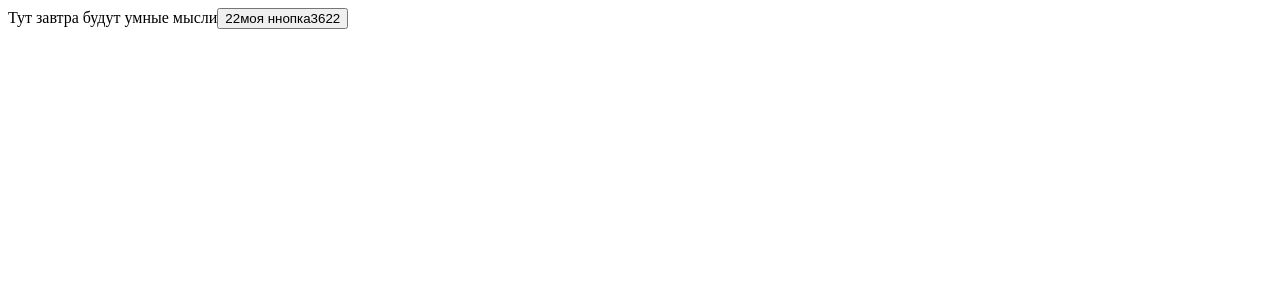
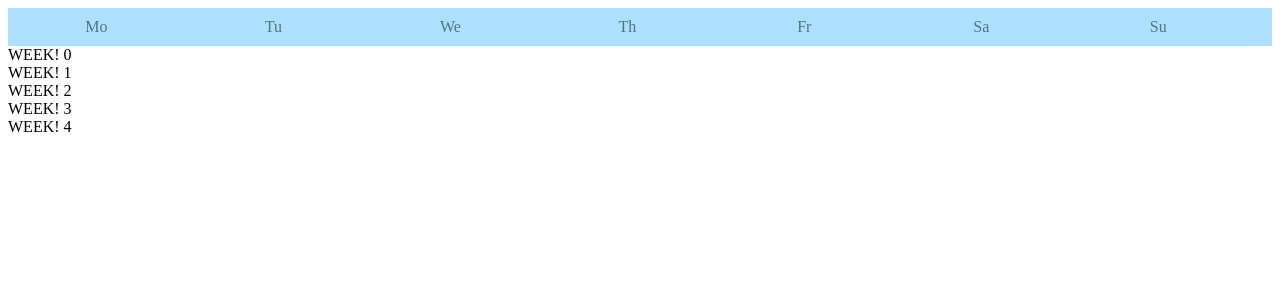
Before and after one commit to wklipach/easycalendar, an Angular app: page / in a window 1280 px wide. Shown: the top 300 px of the page. Built offline with nearby package versions, Linux system fonts and the light colour scheme.

Commit message:
second variant

```diff
--- a/src/app/app.component.html
+++ b/src/app/app.component.html
@@ -1,2 +1,4 @@
-<label>Тут завтра будут умные мысли</label>
-<button (click)="myClick()">22моя ннопка3622</button>
+<app-weekdays></app-weekdays>
+<div *ngFor="let item of this.gv.getWeekArrayCount()">
+    <div>WEEK! {{item}}</div>
+</div>
--- a/src/app/app.component.ts
+++ b/src/app/app.component.ts
@@ -1,15 +1,73 @@
-import { Component } from '@angular/core';
+import { Component, OnInit } from '@angular/core';
+
+class GlobalVariableClass {
+  private weekCount = 0;
+  private month = 0;
+  private year = 2020;
+
+  public setWeekCount(value) {
+    this.weekCount = value;
+  }
+  public getWeekCount() {
+    return this.weekCount;
+  }
+
+  public getWeekArrayCount() {
+    return Array(this.weekCount).fill(0).map((x, i) => i);
+  }
+
+
+  public setMontht(value) {
+    this.month = value;
+  }
+
+  public getMonth() {
+    return this.month;
+  }
+
+  public setYear(value) {
+    this.year = value;
+  }
+  public getYeart() {
+    return this.year;
+  }
+
+}
+
+
 
 @Component({
   selector: 'app-root',
   templateUrl: './app.component.html',
   styleUrls: ['./app.component.css']
 })
-export class AppComponent {
+
+export class AppComponent implements OnInit {
   title = 'easycalendar';
 
-myClick() {
-  alert("11111");
-}
+  public gv: GlobalVariableClass;
+
+  constructor() {
+    this.gv  = new GlobalVariableClass();
+    this.initMethod ( new Date() );
+  }
+
+  ngOnInit(): void {
+
+  }
+
+
+  public initMethod(curDate: Date) {
+    this.gv.setWeekCount(this.getWeeks(curDate.getFullYear(), curDate.getMonth()));
+  }
+
+// число недель в месяце вместе с неполными неделями, неделя с понедельника
+  getWeeks(year, month) {
+    const l = new Date(year, month + 1, 0);
+    return Math.ceil( (l.getDate() - (l.getDay() ? l.getDay() : 7)) / 7 ) + 1;
+  }
+
+
+
 
 }
--- a/src/app/app.module.ts
+++ b/src/app/app.module.ts
@@ -3,10 +3,12 @@ import { NgModule } from '@angular/core';
 
 import { AppRoutingModule } from './app-routing.module';
 import { AppComponent } from './app.component';
+import { WeekdaysComponent } from './weekdays/weekdays.component';
 
 @NgModule({
   declarations: [
-    AppComponent
+    AppComponent,
+    WeekdaysComponent
   ],
   imports: [
     BrowserModule,
--- /dev/null
+++ b/src/app/weekdays/weekdays.component.css
@@ -0,0 +1,12 @@
+.weekdays {
+    margin: 0;
+    padding: 10px 0;
+    background-color:#ADDFFF;
+}
+
+.weekdays li {
+    display: inline-block;
+    width: 14%;
+    text-align: center;
+    color: #4C787E;
+}
--- /dev/null
+++ b/src/app/weekdays/weekdays.component.html
@@ -0,0 +1,9 @@
+<ul class="weekdays">
+    <li>Mo</li>
+    <li>Tu</li>
+    <li>We</li>
+    <li>Th</li>
+    <li>Fr</li>
+    <li>Sa</li>
+    <li>Su</li>
+  </ul>
--- /dev/null
+++ b/src/app/weekdays/weekdays.component.ts
@@ -0,0 +1,15 @@
+import { Component, OnInit } from '@angular/core';
+
+@Component({
+  selector: 'app-weekdays',
+  templateUrl: './weekdays.component.html',
+  styleUrls: ['./weekdays.component.css']
+})
+export class WeekdaysComponent implements OnInit {
+
+  constructor() { }
+
+  ngOnInit(): void {
+  }
+
+}
```
Also changed, not shown: 1 other file (tests, documents, lock files or other folders).
